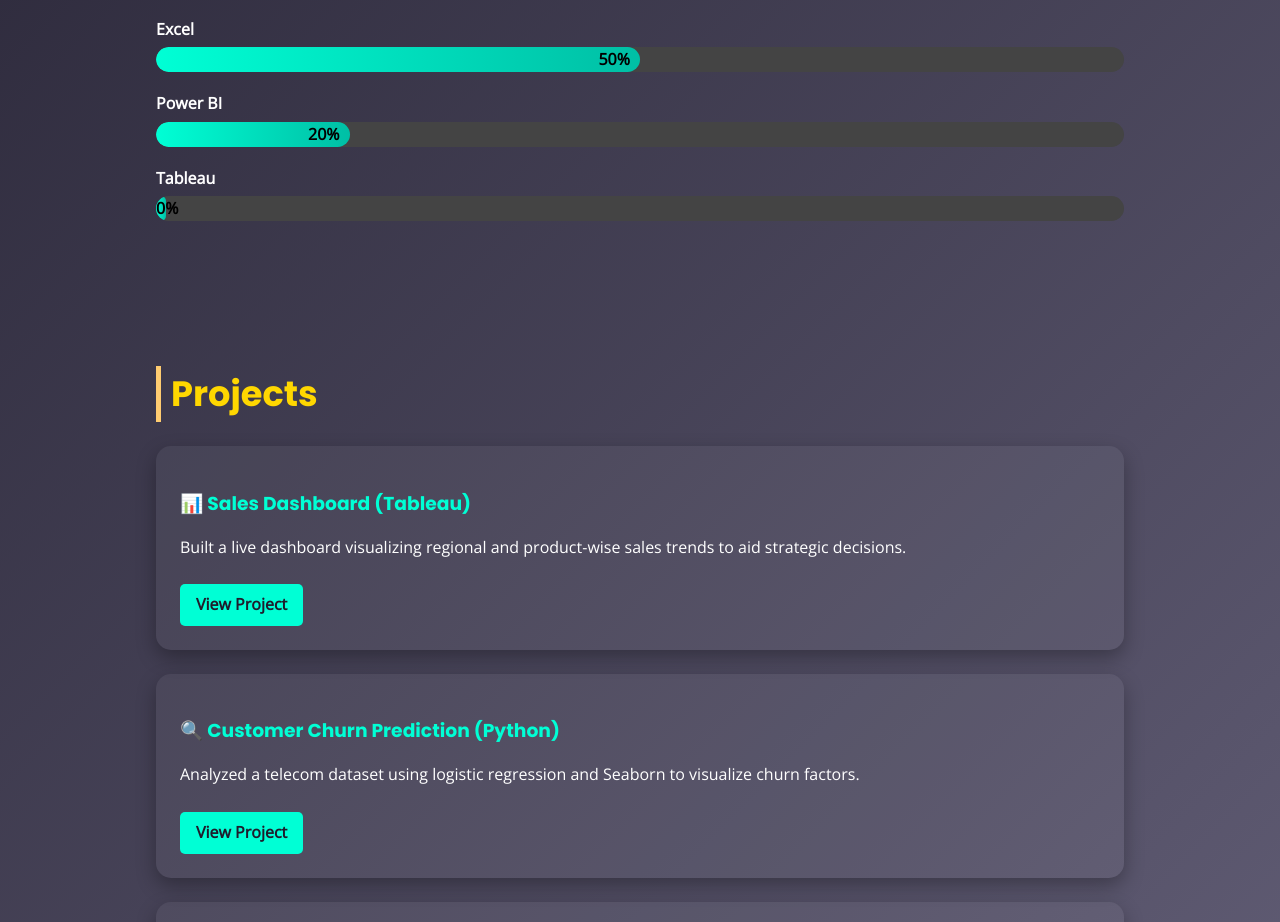
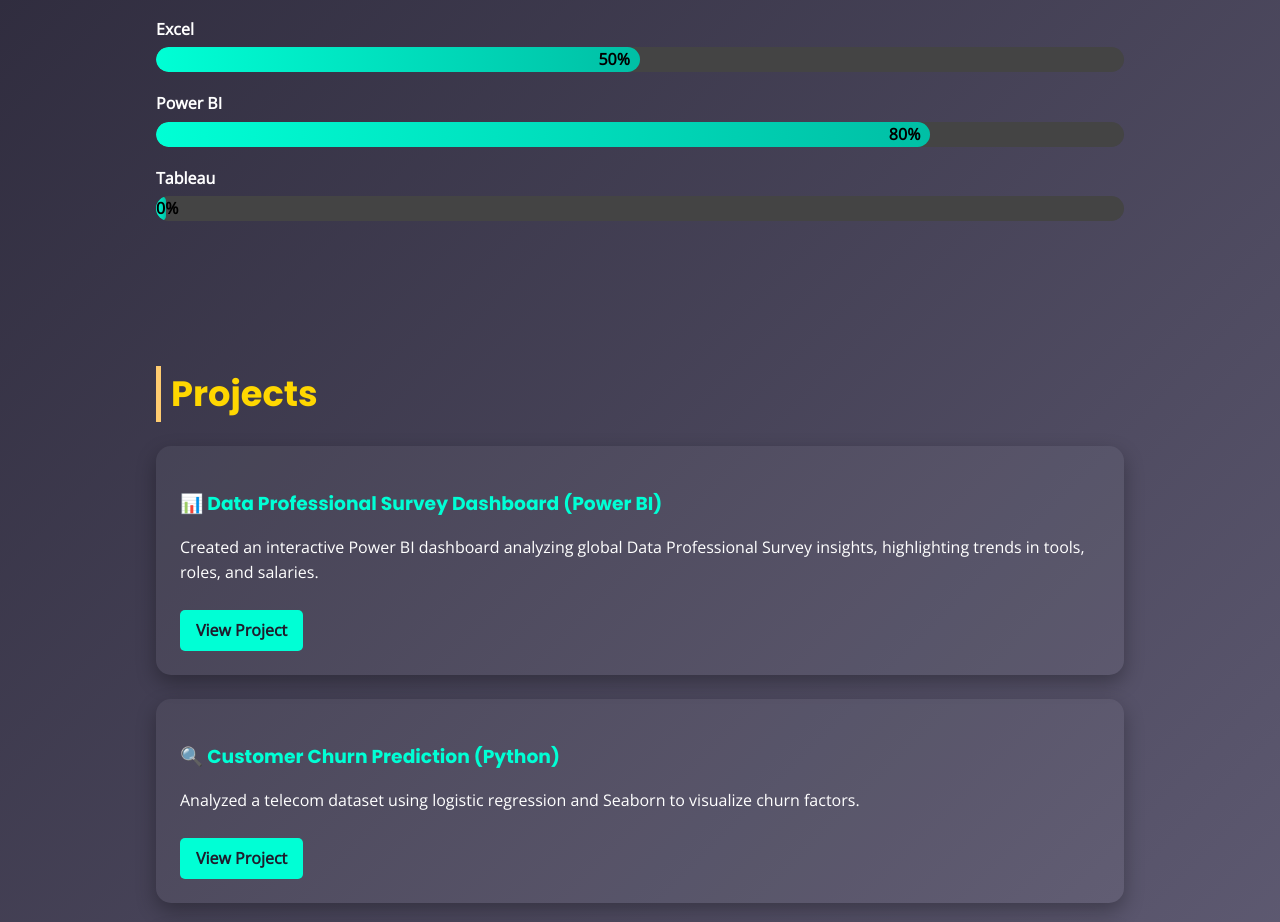
Before and after one commit to manosekar-m/mano-portfolio, a plain HTML site: page index.html in a window 1280 px wide. Shown: the part 856-1778 px from the top of the page. Drawn offline with nearby package versions, Linux system fonts and the light colour scheme.

Commit message:
Update index.html

```diff
--- a/index.html
+++ b/index.html
@@ -216,26 +216,26 @@
     <div class="skill"><p>Python</p><div class="skill-bar"><div class="skill-fill" style="width: 60%;">60%</div></div></div>
     <div class="skill"><p>SQL</p><div class="skill-bar"><div class="skill-fill" style="width: 70%;">70%</div></div></div>
     <div class="skill"><p>Excel</p><div class="skill-bar"><div class="skill-fill" style="width: 50%;">50%</div></div></div>
-    <div class="skill"><p>Power BI</p><div class="skill-bar"><div class="skill-fill" style="width: 20%;">20%</div></div></div>
+    <div class="skill"><p>Power BI</p><div class="skill-bar"><div class="skill-fill" style="width: 80%;">80%</div></div></div>
     <div class="skill"><p>Tableau</p><div class="skill-bar"><div class="skill-fill" style="width: 0%;">0%</div></div></div>
   </section>
 
   <section id="projects">
     <h2>Projects</h2>
     <div class="project">
-      <h3>📊 Sales Dashboard (Tableau)</h3>
-      <p>Built a live dashboard visualizing regional and product-wise sales trends to aid strategic decisions.</p>
-      <a class="github-link" href="https://github.com/yourusername/sales-dashboard" target="_blank">View Project</a>
+      <h3>📊 Data Professional Survey Dashboard (Power BI)</h3>
+      <p>Created an interactive Power BI dashboard analyzing global Data Professional Survey insights, highlighting trends in tools, roles, and salaries.</p>
+      <a class="github-link" href="https://github.com/manosekar-m/Data-Professional-Survey-Dashboard" target="_blank">View Project</a>
     </div>
     <div class="project">
       <h3>🔍 Customer Churn Prediction (Python)</h3>
       <p>Analyzed a telecom dataset using logistic regression and Seaborn to visualize churn factors.</p>
-      <a class="github-link" href="https://github.com/yourusername/customer-churn-analysis" target="_blank">View Project</a>
+      <a class="github-link" href="" target="_blank">View Project</a>
     </div>
     <div class="project">
       <h3>📈 SQL Data Exploration</h3>
       <p>Wrote optimized SQL queries to extract KPIs from a relational database for business reporting.</p>
-      <a class="github-link" href="https://github.com/yourusername/sql-data-exploration" target="_blank">View Project</a>
+      <a class="github-link" href="" target="_blank">View Project</a>
     </div>
   </section>
 
```
